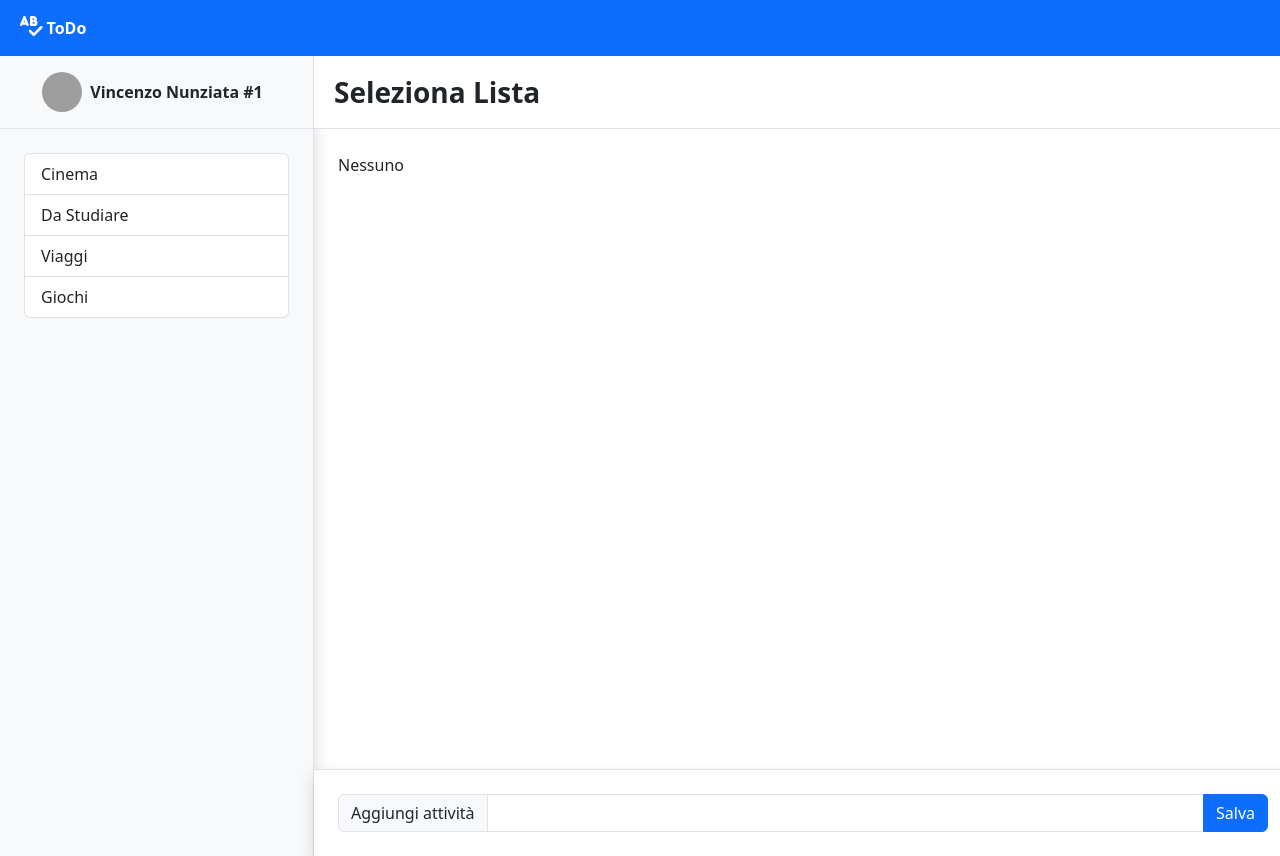
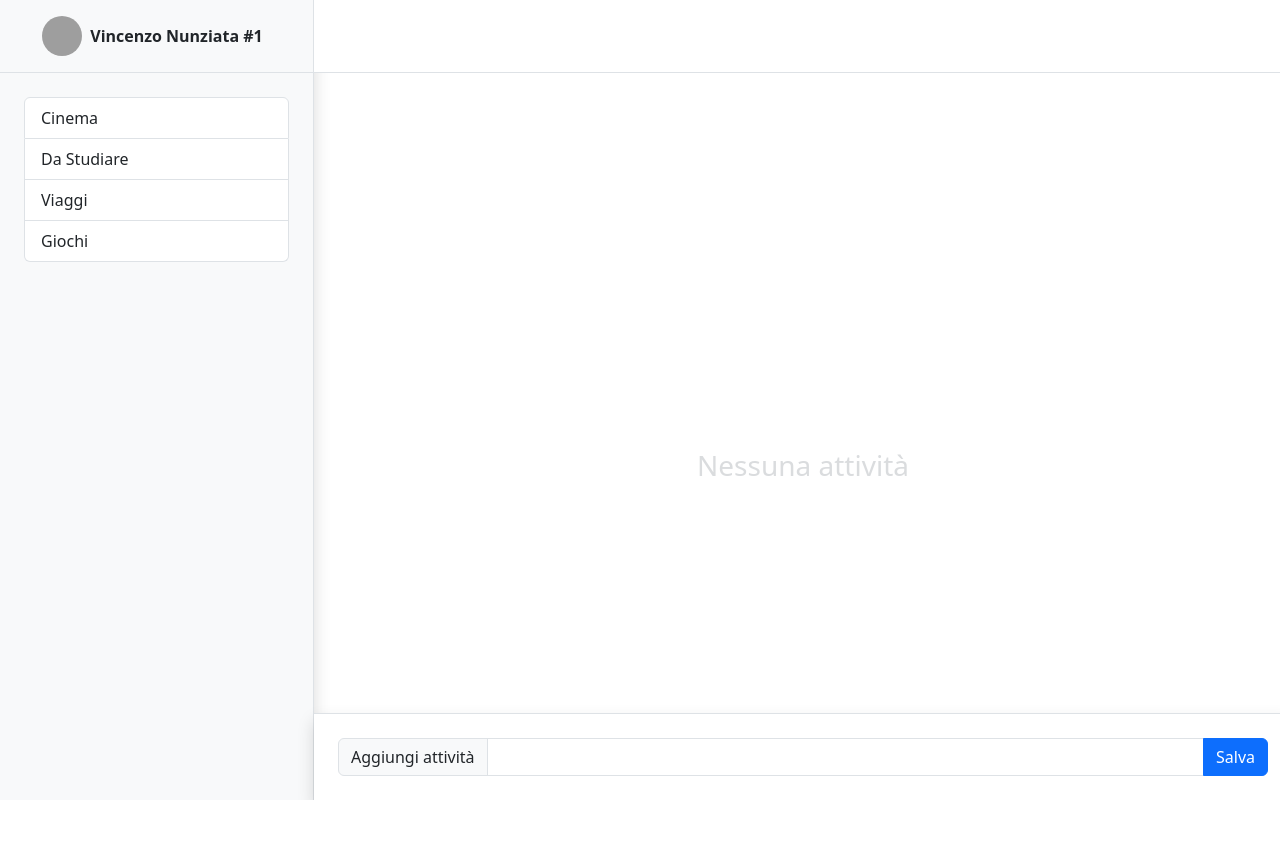
Before and after one commit to vincenzo-play/app-todo, a React (Create React App) app: page / in a window 1280 px wide. After the commit the page ends 800 px from the top, so only its background shows below. Built offline with nearby package versions, Linux system fonts and the light colour scheme; grey boxes are pictures that could not be loaded.

Commit message:
fix box activity

```diff
--- a/src/App.js
+++ b/src/App.js
@@ -6,7 +6,7 @@ import { fab } from "@fortawesome/free-brands-svg-icons";
 
 import SideBar from "./components/SideBar";
 import Activity from "./components/Activity";
-import NavBar from "./components/NavBar";
+// import NavBar from "./components/NavBar";
 
 import { user, list } from "./data";
 
@@ -29,7 +29,7 @@ const App = () => {
 
   return (
     <div className="container-fluid p-0 overflow-hidden">
-      <NavBar />
+      {/* <NavBar /> */}
       <div className="row">
         <SideBar
           user={user}
--- a/src/components/Activity.jsx
+++ b/src/components/Activity.jsx
@@ -8,13 +8,13 @@ const Activity = ({ todo }) => {
         style={{ height: "73px" }}
       >
         <h3 className="m-1 fw-bold text-md-start text-center ">
-          {todo?.label ? todo?.label : "Seleziona Lista"}
+          {todo?.label ? todo?.label : " "}
         </h3>
       </div>
-      <div className="p-4 h-100 overflow-scroll ">
+      <div className="p-4 h-100 overflow-scroll">
+        {todo ? (
           <ul className="list-group">
-          {todo
-            ? todo.activity.map((el, indx) => (
+            {todo.activity.map((el, indx) => (
               <li className="list-group-item">
                 <input
                   className="form-check-input me-3"
@@ -26,9 +26,15 @@ const Activity = ({ todo }) => {
                   {el.name}
                 </label>
               </li>
-              ))
-            : "Nessuno"}
+            ))}
           </ul>
+        ) : (
+          <div className="w-100 h-100 d-flex justify-content-center align-items-center">
+            <p className=" fs-3 text-secondary text-opacity-25   ">
+              Nessuna attività
+            </p>
+          </div>
+        )}
       </div>
 
       <div className="input-group p-4 bg-white border-top sticky-bottom shadow">
--- a/src/components/NavBar.jsx
+++ b/src/components/NavBar.jsx
@@ -2,7 +2,7 @@ import { FontAwesomeIcon } from "@fortawesome/react-fontawesome";
 
 const NavBar = () => {
   return (
-    <nav className="navbar navbar-expand-md bg-primary">
+    <nav className="navbar navbar-expand-md bg-primary ">
       <div className="container-fluid">
         <div className="d-flex text-white p-2">
           <FontAwesomeIcon icon="fa-solid fa-spell-check" size="lg" />
```
Lines whose indentation alone changed are shown as unchanged.
